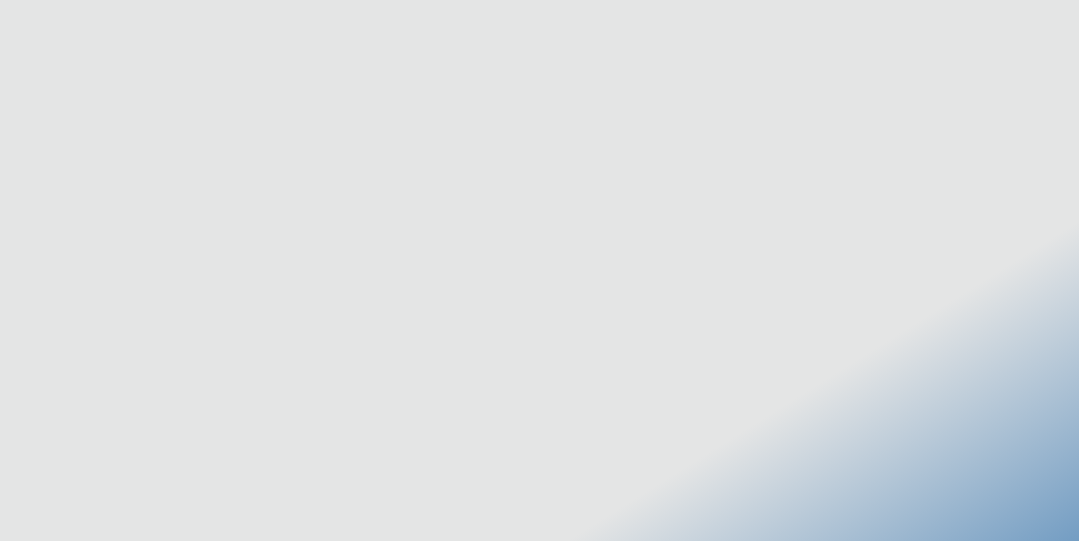
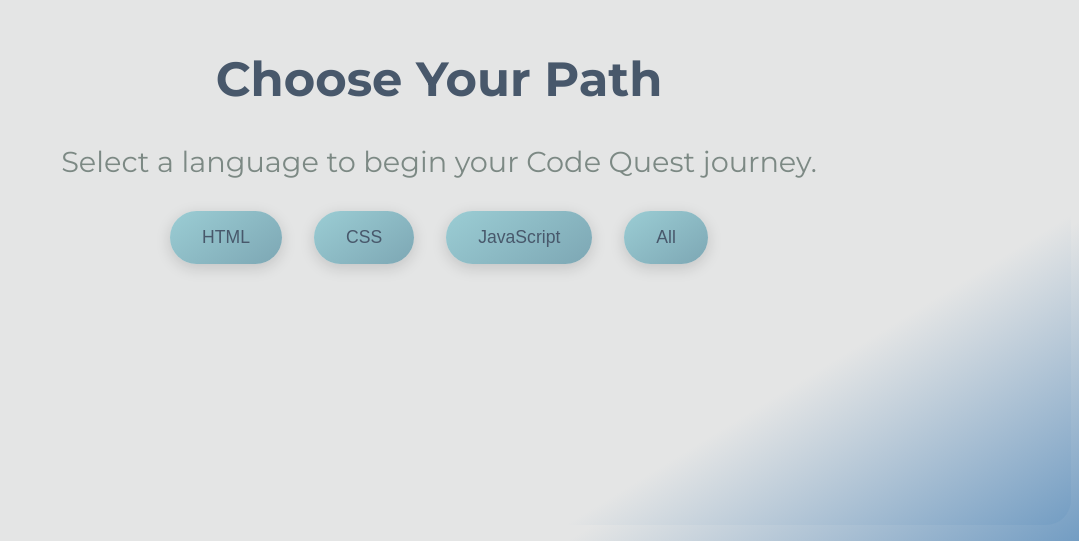
Before and after one commit to NjabuloKukame/Code-Quest, a React (Vite) app in the folder code-quest/: page /choose-path in a window 1280 px wide. Before the commit this address had no page. Shown: the part 259-800 px from the top of the page, without its empty margins (201-1280 px from the left). Built offline with nearby package versions, Linux system fonts and the light colour scheme.

Commit message:
Add ChoosePath and Modal components with styling; update App and Header for navigation

```diff
--- a/code-quest/src/App.jsx
+++ b/code-quest/src/App.jsx
@@ -1,12 +1,17 @@
+import React, { useState } from "react";
 import { Link } from "react-router";
 import { useDarkMode } from "./components/DarkMode";
 import Header from "./components/Header";
+import Modal from "./components/Modal";
 import lightBackgroundImage from "./assets/code-quest-light-mode.jpg";
 import darkBackgroundImage from "./assets/code-quest-dark-mode.jpg";
 import "./App.css";
 
 function App() {
+
   const { darkMode } = useDarkMode();
+  const [showModal, setShowModal] = useState(false);
+
   return (
     <>
       <div className="app-body">
@@ -38,10 +43,12 @@ function App() {
 
 
 
-          <div className="start-button"><Link to="/">Start</Link></div>
+          <div className="start-button" onClick={() => setShowModal(true)} >Start</div>
 
         </div>
       </div>
+
+      {showModal && <Modal onClose={() => setShowModal(false)} />}
     </>
   );
 }
--- /dev/null
+++ b/code-quest/src/ChoosePath.css
@@ -0,0 +1,65 @@
+.choose-path {
+  height: 89vh;
+  display: flex;
+  flex-direction: column;
+  align-items: center;
+  justify-content: center;
+  background: var(--light-mode-gradient);
+  text-align: center;
+  padding: 2rem;
+  border-radius: 25px;
+}
+
+.dark-mode .choose-path {
+  background: var(--dark-mode-bg-gradient);
+  box-shadow: 0 4px 15px rgba(0, 0, 0, 0.3);
+}
+
+.choose-path h2 {
+  font-size: 3rem;
+  color: var(--light-txt-color);
+  margin-bottom: 0.5rem;
+}
+
+.dark-mode .choose-path h2 {
+  color: var(--white);
+}
+
+.choose-path p {
+  font-size: 1.8rem;
+  margin-bottom: 2rem;
+  color: var(--dark-mode-gray);
+}
+
+.dark-mode .choose-path p {
+  color: var(--white);
+}
+
+.path-options {
+  display: flex;
+  gap: 2rem;
+}
+
+.path-button {
+  padding: 1rem 2rem;
+  font-size: 1.1rem;
+  border-radius: 9999px;
+  border: none;
+  cursor: pointer;
+  background: linear-gradient(145deg, #9bcdd4, #7da7b4);
+  color: var(--light-txt-color);
+  transition: all 0.3s ease;
+  box-shadow: 0 4px 15px rgba(0, 0, 0, 0.15);
+}
+
+.dark-mode .path-button {
+  background: linear-gradient(145deg, #264653, #2a9d8f);
+  color: var(--white);
+  box-shadow: inset -1px -1px 2px rgba(255, 255, 255, 0.1),
+    2px 4px 10px rgba(0, 0, 0, 0.4);
+}
+
+.path-button:hover {
+  background: linear-gradient(145deg, #7da7b4, #5a8d99);
+  transform: scale(1.05);
+}
--- /dev/null
+++ b/code-quest/src/ChoosePath.jsx
@@ -0,0 +1,31 @@
+import React from 'react';
+import './ChoosePath.css';
+import { useNavigate } from 'react-router';
+
+function ChoosePath() {
+  const navigate = useNavigate();
+
+  const handlePathSelect = (language) => {
+    navigate(`/game/${language.toLowerCase()}`);
+  };
+
+  return (
+    <div className="choose-path">
+      <h2>Choose Your Path</h2>
+      <p>Select a language to begin your Code Quest journey.</p>
+      <div className="path-options">
+        {['HTML', 'CSS', 'JavaScript', 'All'].map((lang) => (
+          <button
+            key={lang}
+            onClick={() => handlePathSelect(lang)}
+            className="path-button"
+          >
+            {lang}
+          </button>
+        ))}
+      </div>
+    </div>
+  );
+}
+
+export default ChoosePath;
--- a/code-quest/src/components/Header.css
+++ b/code-quest/src/components/Header.css
@@ -17,7 +17,7 @@
   padding: 1rem 2.5rem;
   border-radius: 9999px;
   display: flex;
-  gap: 6rem;
+  gap: 7rem;
   font-weight: 600;
   align-items: center;
   box-shadow: inset -2px -2px 5px #ffffff, inset 2px 2px 5px rgba(0, 0, 0, 0.03),
--- a/code-quest/src/components/Header.jsx
+++ b/code-quest/src/components/Header.jsx
@@ -20,9 +20,6 @@ function Header() {
       <nav className="nav">
         <Link to="/">
           <div>Home</div>
-        </Link>
-        <Link to="/">
-          <div>Start</div>
         </Link>
         <Link to="/">
           <div>About</div>
--- /dev/null
+++ b/code-quest/src/components/Modal.css
@@ -0,0 +1,82 @@
+.modal-overlay {
+  position: fixed;
+  top: 0;
+  left: 0;
+  width: 100vw;
+  height: 100vh;
+  background-color: rgba(0, 0, 0, 0.5);
+  display: flex;
+  align-items: center;
+  justify-content: center;
+  z-index: 999;
+  backdrop-filter: blur(3px);
+  inset: 0;
+}
+
+.modal {
+  background: var(--white);
+  padding: 2rem 2.5rem;
+  border-radius: 20px;
+  width: 90%;
+  max-width: 450px;
+  text-align: center;
+  box-shadow: 0 8px 20px rgba(0, 0, 0, 0.3);
+  animation: fadeIn 0.3s ease-in-out;
+}
+
+.dark-mode .modal {
+  background: var(--dark-mode-blue);
+  color: var(--white);
+  box-shadow: 0 8px 20px rgba(0, 0, 0, 0.5);
+}
+
+.modal h2 {
+  margin-bottom: 1rem;
+  color: #122d42;
+}
+
+.dark-mode .modal h2 {
+  color: var(--white);
+}
+
+.modal p {
+  font-size: 1rem;
+  color: #48586b;
+  margin-bottom: 2rem;
+}
+
+.dark-mode .modal p {
+  color: var(--white);
+}
+
+.modal-btn {
+  padding: 0.8rem 1.5rem;
+  background: linear-gradient(135deg, #739dc3, #122d42);
+  color: white;
+  border: none;
+  border-radius: 12px;
+  font-weight: bold;
+  cursor: pointer;
+  transition: transform 0.2s ease;
+}
+
+.dark-mode .modal-btn {
+  background: linear-gradient(135deg, var(--dark-mode-green));
+  color: var(--dark-mode-blue);
+  box-shadow: inset -1px -1px 2px rgba(255, 255, 255, 0.1),
+    2px 4px 10px rgba(0, 0, 0, 0.4);
+}
+
+.modal-btn:hover {
+  background: linear-gradient(135deg, #48586b, #020d0b);
+}
+
+.dark-mode .modal-btn:hover {
+  background: linear-gradient(135deg, var(--dark-mode-green), var(--dark-mode-blue));
+  color: var(--white);
+}
+
+@keyframes fadeIn {
+    from { opacity: 0; transform: scale(0.95); }
+    to { opacity: 1; transform: scale(1); }
+  }
--- /dev/null
+++ b/code-quest/src/components/Modal.jsx
@@ -0,0 +1,39 @@
+import { useNavigate } from "react-router";
+import React from "react";
+import "./Modal.css";
+
+function Modal({ onClose }) {
+  const navigate = useNavigate();
+
+  const handleUnderstand = () => {
+    onClose();
+    navigate("/choose-path");
+  };
+
+  const handleOverlayClick = () => {
+    onClose();
+  };
+
+  const handleContentClick = (e) => {
+    e.stopPropagation();
+  };
+
+  return (
+    <div className="modal-overlay" onClick={handleOverlayClick}>
+      <div className="modal" onClick={handleContentClick}>
+        <h2>Welcome to Code Quest!</h2>
+        <p>
+          This game will test your HTML, CSS, and JavaScript skills. You can
+          play in sequence or choose a specific path after this screen. You will
+          then be presented with a series of questions. Each question will have a
+          puzzle you will need to complete to advance to the next question.
+        </p>
+        <button className="modal-btn" onClick={handleUnderstand}>
+          I Understand
+        </button>
+      </div>
+    </div>
+  );
+}
+
+export default Modal;
--- a/code-quest/src/main.jsx
+++ b/code-quest/src/main.jsx
@@ -4,6 +4,7 @@ import { DarkModeProvider } from "./components/DarkMode.jsx";
 import { BrowserRouter as Router, Routes, Route } from "react-router";
 import "./index.css";
 import App from "./App.jsx";
+import ChoosePath from "./ChoosePath.jsx";
 
 createRoot(document.getElementById("root")).render(
   <StrictMode>
@@ -11,6 +12,7 @@ createRoot(document.getElementById("root")).render(
       <Router>
         <Routes>
           <Route path="/" element={<App />} />
+          <Route path="/choose-path" element={<ChoosePath />} />
         </Routes>
       </Router>
     </DarkModeProvider>
```
